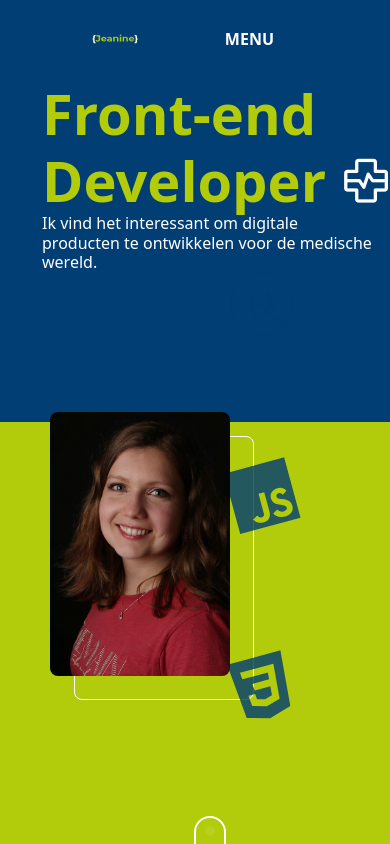
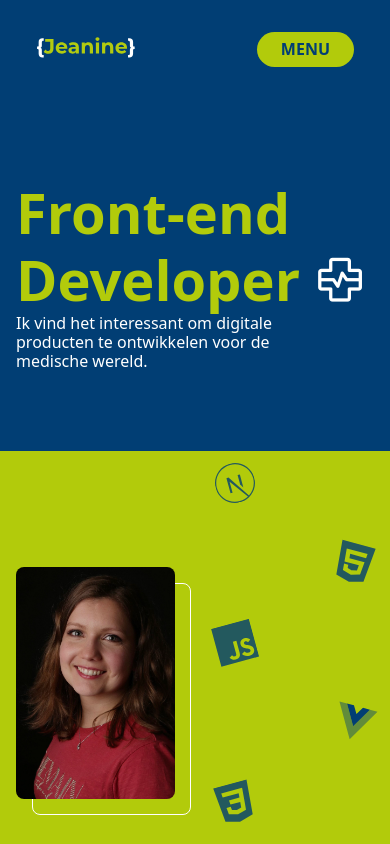
Before and after one commit to Jeanine96/portfolio_jeanine, a Next.js app: page / in a window 390 px wide. Shown: the top 844 px of the page. Built offline with nearby package versions, Linux system fonts and the light colour scheme.

Commit message:
Made the homepage more responsive

```diff
--- a/app/layout.tsx
+++ b/app/layout.tsx
@@ -27,12 +27,9 @@ export default function RootLayout({
       <body
         className={`${montserrat.variable} antialiased relative min-h-screen leading-lineheight-text`}
       >
-        <div className="absolute inset-0 flex flex-col md:flex-row h-screen">
-          {/* Primary */}
-          <div className="w-full h-1/2 md:w-2/3 md:h-full bg-primary" />
-
-          {/* Secondary */}
-          <div className="w-full h-1/2 md:w-1/3 md:h-full bg-secondary" />
+        <div className="hidden md:flex absolute inset-0 h-screen flex-row">
+          <div className="md:w-2/3 h-full bg-primary" />
+          <div className="md: w-1/3 h-full bg-secondary" />
         </div>
 
         <div className="relative scroll-smooth">
--- a/app/page.tsx
+++ b/app/page.tsx
@@ -6,8 +6,7 @@ export default function Home() {
     <main>
       <section
         id="homepage"
-        className="flex flex-col ml-[50px] mr-[20px] max-h-screen mb-8 md:ml-[152] mr-[92]  "
-        style={{ minHeight: "calc(100vh - 6rem)" }}
+        className="flex flex-col ml-0 mr-0 max-h-screen mb-8 md:ml-[152px] md:mr-[92px]  "
       >
         <HomePage></HomePage>
       </section>
--- a/components/Header.tsx
+++ b/components/Header.tsx
@@ -11,12 +11,22 @@ export default function Header() {
 
   return (
     <header>
-      <span className="flex-row flex justify-between py-4 mx-[92px] items-center">
+      {/* desktop */}
+      <span className="hidden md:flex md:flex-row md:justify-between md:py-4 md:items-center mx-[92px]">
         <Link href={"/"}>
           <img className="w-1/2" src="/logo_jeanine.svg" alt="Logo" />
         </Link>
         <Menu menuItems={menuItems} />
       </span>
+      {/* mobile */}
+      <div className="bg-primary md:hidden p-4">
+        <span className="flex-row flex justify-between py-4 mx-5 items-center ">
+          <Link href={"/"}>
+            <img className="w-1/2" src="/logo_jeanine.svg" alt="Logo" />
+          </Link>
+          <Menu menuItems={menuItems} />
+        </span>
+      </div>
     </header>
   );
 }
--- a/components/HomePage.tsx
+++ b/components/HomePage.tsx
@@ -12,31 +12,81 @@ export default function HomePage() {
       src: "/html5-icon.svg",
       alt: "HTML5",
       rotate: 15.22,
-      className: "ml-35",
+      className: "ml-auto",
     },
     { src: "/javascript-icon.svg", alt: "JavaScript", rotate: -15.22 },
     {
       src: "/vuejs-icon.svg",
       alt: "Vue.js",
       rotate: 15.22,
-      className: "ml-35",
+      className: "ml-auto",
     },
     { src: "/css3-icon.svg", alt: "css3.js", rotate: -15.22 },
     {
       src: "/swiftui-icon.svg",
       alt: "SwiftUI",
       rotate: 15.22,
-      className: "ml-35",
+      className: "ml-auto",
     },
   ];
+  //   return (
+  //     <div className="w-full max-w-7xl mx-auto px-4">
+  //       <div className="flex flex-col gap-48 md:flex-row md:items-center md:justify-between">
+  //         {/* Title */}
+  //         <div className="w-84 items-center">
+  //           <h2 className="text-text-two text-fontsize-h2 font-h2">Front-end</h2>
+
+  //           <div className="flex flex-row items-center gap-4">
+  //             <h2 className="text-text-two text-fontsize-h2 font-h2 mb-[20]">
+  //               Developer
+  //             </h2>
+  //             <PulsingIcon
+  //               iconName="health_metrics"
+  //               size="!text-5xl"
+  //               pulseAmount={0.3}
+  //               className="text-text-three"
+  //             />
+  //           </div>
+  //           {/* subtext */}
+  //           <p className="text-text-three text-fontsize-body font-body">
+  //             Ik vind het interessant om digitale producten te ontwikkelen voor de
+  //             medische wereld.
+  //           </p>
+  //         </div>
+
+  //         {/* Picture with Icons */}
+  //         <div className="flex flex-row items-center gap-25">
+  //           <div className="relative w-40 md:w-48">
+  //             <div className="absolute inset-0 translate-x-6 translate-y-6 border border-text-three rounded-lg z-0"></div>
+
+  //             <img
+  //               className="rounded-lg w-full h-auto relative z-10"
+  //               src="./picture_jeanine.jpeg"
+  //               alt="picture"
+  //             />
+  //           </div>
+
+  //           <IconsColumn
+  //             className="gap-4 w-40 md:gap-8 md:w-50"
+  //             programlanguageicons={codeIcons}
+  //           />
+  //         </div>
+  //       </div>
+
+  //       <div className="flex col mt-10 justify-center">
+  //         <ScrollDownIndicator />
+  //       </div>
+  //     </div>
+  //   );
+  // }
   return (
-    <>
-      <div className="flex flex-col md:flex-row items-center">
-        {/* text homepage */}
-        <div className="w-84 items-center">
-          {/* title */}
+    <div className="w-full h-screen ">
+      {/* Desktop Layout */}
+      <div className="hidden md:flex flex-row items-center justify-between gap-48">
+        {/* Title */}
+        <div className="w-84">
           <h2 className="text-text-two text-fontsize-h2 font-h2">Front-end</h2>
-          <div className="flex flex-row items-center gap-4 ">
+          <div className="flex flex-row items-center gap-4">
             <h2 className="text-text-two text-fontsize-h2 font-h2 mb-[20]">
               Developer
             </h2>
@@ -47,15 +97,15 @@ export default function HomePage() {
               className="text-text-three"
             />
           </div>
-          {/* subtext */}
           <p className="text-text-three text-fontsize-body font-body">
             Ik vind het interessant om digitale producten te ontwikkelen voor de
             medische wereld.
           </p>
         </div>
-        {/* picture */}
-        <div className="flex-row flex justify-between items-center">
-          <div className="relative md:w-1/4 ml-0 md:ml-[44%]">
+
+        {/* Picture with Icons */}
+        <div className="flex flex-row items-center gap-25">
+          <div className="relative w-48">
             <div className="absolute inset-0 translate-x-6 translate-y-6 border border-text-three rounded-lg z-0"></div>
             <img
               className="rounded-lg w-full h-auto relative z-10"
@@ -63,14 +113,53 @@ export default function HomePage() {
               alt="picture"
             />
           </div>
-
-          {/* program language icon array */}
-          <IconsColumn className="gap-8" programlanguageicons={codeIcons} />
+          <IconsColumn
+            className="gap-8 w-50"
+            programlanguageicons={codeIcons}
+          />
         </div>
       </div>
-      <div className="flex col mt-auto justify-center">
+
+      {/* Mobile Layout */}
+      <div className="flex flex-col bg-primary md:hidden">
+        <div className="w-84 px-4 py-20">
+          <h2 className="text-text-two text-fontsize-h2 font-h2">Front-end</h2>
+          <div className="flex flex-row items-center gap-4">
+            <h2 className="text-text-two text-fontsize-h2 font-h2 mb-[20]">
+              Developer
+            </h2>
+            <PulsingIcon
+              iconName="health_metrics"
+              size="!text-5xl"
+              pulseAmount={0.3}
+              className="text-text-three"
+            />
+          </div>
+          <p className="text-text-three text-fontsize-body font-body">
+            Ik vind het interessant om digitale producten te ontwikkelen voor de
+            medische wereld.
+          </p>
+        </div>
+        <div className="flex flex-row items-center gap-10 bg-secondary px-4">
+          <div className="relative w-40">
+            <div className="absolute inset-0 translate-x-4 translate-y-4 border border-text-three rounded-lg z-0"></div>
+            <img
+              className="rounded-lg w-full h-auto relative z-10"
+              src="./picture_jeanine.jpeg"
+              alt="picture"
+            />
+          </div>
+          <IconsColumn
+            className="gap-4 w-40"
+            programlanguageicons={codeIcons}
+          />
+        </div>
+      </div>
+
+      {/* Scroll Down */}
+      <div className="flex mt-10 justify-center">
         <ScrollDownIndicator />
       </div>
-    </>
+    </div>
   );
 }
--- a/components/Menu.tsx
+++ b/components/Menu.tsx
@@ -1,6 +1,6 @@
 "use client";
 
-import { useRef, useEffect } from "react";
+import { useRef, useState, useEffect } from "react";
 import { gsap } from "gsap";
 import { ScrollToPlugin } from "gsap/ScrollToPlugin";
 import { usePathname, useRouter } from "next/navigation";
@@ -20,12 +20,19 @@ interface AnimatedMenuProps {
 export default function Menu({ menuItems }: AnimatedMenuProps) {
   const menuBtnRef = useRef<HTMLButtonElement>(null);
   const menuItemRef = useRef<HTMLDivElement>(null);
+  const mobileMenuRef = useRef<HTMLDivElement>(null);
+  const pointerRef = useRef<HTMLDivElement>(null);
+
+  const [mobileOpen, setMobileOpen] = useState(false);
+  const [hasInteracted, setHasInteracted] = useState(false);
+
   const router = useRouter();
   const pathname = usePathname();
 
+  // Desktop hover
   const handleMenuShow = () => {
+    if (window.innerWidth < 768) return;
     if (!menuBtnRef.current || !menuItemRef.current) return;
-
     gsap
       .timeline({ defaults: { ease: "power1.out", duration: 0.2 } })
       .to(menuBtnRef.current, { x: "100%" })
@@ -33,48 +40,91 @@ export default function Menu({ menuItems }: AnimatedMenuProps) {
   };
 
   const handleMenuHidden = () => {
+    if (window.innerWidth < 768) return;
     if (!menuBtnRef.current || !menuItemRef.current) return;
-
     gsap
       .timeline({ defaults: { ease: "power1.out", duration: 0.2 } })
       .to(menuItemRef.current, { x: "100%" })
       .to(menuBtnRef.current, { x: "0" });
   };
+  // Mobile menu events
+  const openMobileMenu = () => {
+    setHasInteracted(true);
+    setMobileOpen(true);
+  };
 
+  const closeMobileMenu = () => {
+    setMobileOpen(false);
+  };
+
+  useEffect(() => {
+    if (!mobileMenuRef.current) return;
+    if (!hasInteracted) return;
+
+    if (mobileOpen) {
+      gsap.set(mobileMenuRef.current, { x: "100%" });
+      gsap.to(mobileMenuRef.current, {
+        x: 0,
+        duration: 0.3,
+        ease: "power2.out",
+      });
+      document.body.style.overflow = "hidden";
+    } else {
+      gsap.to(mobileMenuRef.current, {
+        x: "100%",
+        duration: 0.25,
+        ease: "power2.in",
+      });
+      document.body.style.overflow = "";
+    }
+  }, [mobileOpen, hasInteracted]);
+
+  // Destkop events
   const scrollToSection = (hash: string) => {
     const el = document.getElementById(hash);
     if (!el) return;
-
     gsap.to(window, {
       duration: 1,
       ease: "power2.out",
-      scrollTo: {
-        y: el,
-        offsetY: 0,
-      },
+      scrollTo: { y: el, offsetY: 0 },
     });
   };
 
   const handleClick = (url: string) => {
+    closeMobileMenu();
     handleMenuHidden();
 
     const [path, hash] = url.split("#");
-
     if (pathname !== path) {
       router.push(path);
-
-      if (hash) {
-        setTimeout(() => {
-          scrollToSection(hash);
-        }, 300);
-      }
+      if (hash) setTimeout(() => scrollToSection(hash), 300);
     }
   };
+
+  useEffect(() => {
+    if (window.innerWidth < 768) return; // only desktop
+    if (!pointerRef.current) return;
+
+    const movePointer = (e: MouseEvent) => {
+      gsap.to(pointerRef.current!, {
+        x: e.clientX - 10,
+        y: e.clientY - 10,
+        duration: 0.1,
+        ease: "power2.out",
+      });
+    };
+
+    window.addEventListener("mousemove", movePointer);
+    return () => window.removeEventListener("mousemove", movePointer);
+  }, []);
+
   return (
+    <>
+      {/* Desktop menu */}
       <div
         onMouseEnter={handleMenuShow}
         onMouseLeave={handleMenuHidden}
-      className="relative flex overflow-x-hidden rounded-full"
+        className="relative hidden md:flex overflow-x-hidden rounded-full"
       >
         <div
           ref={menuItemRef}
@@ -90,6 +140,7 @@ export default function Menu({ menuItems }: AnimatedMenuProps) {
             </button>
           ))}
         </div>
+
         <button
           ref={menuBtnRef}
           className="h-12 flex items-center gap-2 bg-primary text-text-three px-6 rounded-full font-menu uppercase absolute right-0 z-50"
@@ -97,5 +148,42 @@ export default function Menu({ menuItems }: AnimatedMenuProps) {
           Menu
         </button>
       </div>
+
+      {/* Mobile menu */}
+      <button
+        onClick={openMobileMenu}
+        className="md:hidden bg-secondary text-text-one px-6 py-2 rounded-full font-menu uppercase"
+      >
+        Menu
+      </button>
+
+      <div
+        ref={mobileMenuRef}
+        className="fixed inset-0 z-50 md:hidden bg-primary text-text-three flex flex-col p-6 gap-8 translate-x-full"
+        aria-hidden={!mobileOpen}
+      >
+        <div className="flex justify-end">
+          <button
+            onClick={closeMobileMenu}
+            aria-label="Close menu"
+            className="material-symbols-rounded !text-5xl"
+          >
+            close
+          </button>
+        </div>
+
+        <nav className="flex flex-col gap-6">
+          {menuItems.map((item) => (
+            <button
+              key={item.id}
+              onClick={() => handleClick(item.url)}
+              className="font-menu text-2xl uppercase text-left"
+            >
+              {item.text}
+            </button>
+          ))}
+        </nav>
+      </div>
+    </>
   );
 }
--- a/components/ProgramLanguageIcon.tsx
+++ b/components/ProgramLanguageIcon.tsx
@@ -36,7 +36,7 @@ export default function IconsColumn({
               width={0}
               height={0}
               style={{ rotate: `${rotation}deg`, ...icon.style }}
-              className={`${size ?? "w-16 h-16"} object-contain`}
+              className={`${size ?? "w-10 h-10 md:w-16 h-16"} object-contain`}
             />
           </div>
         );
```
Lines whose indentation alone changed are shown as unchanged.
